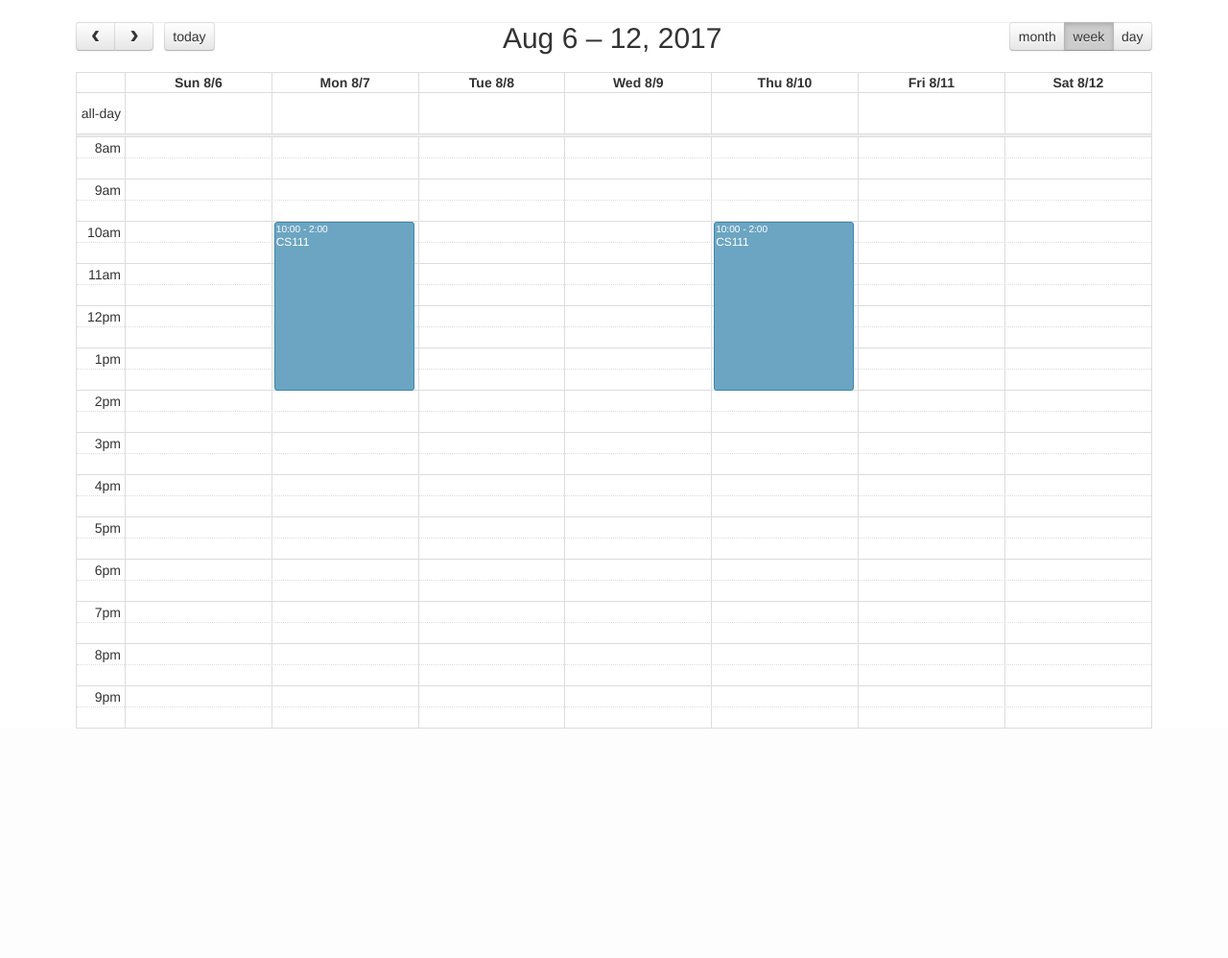
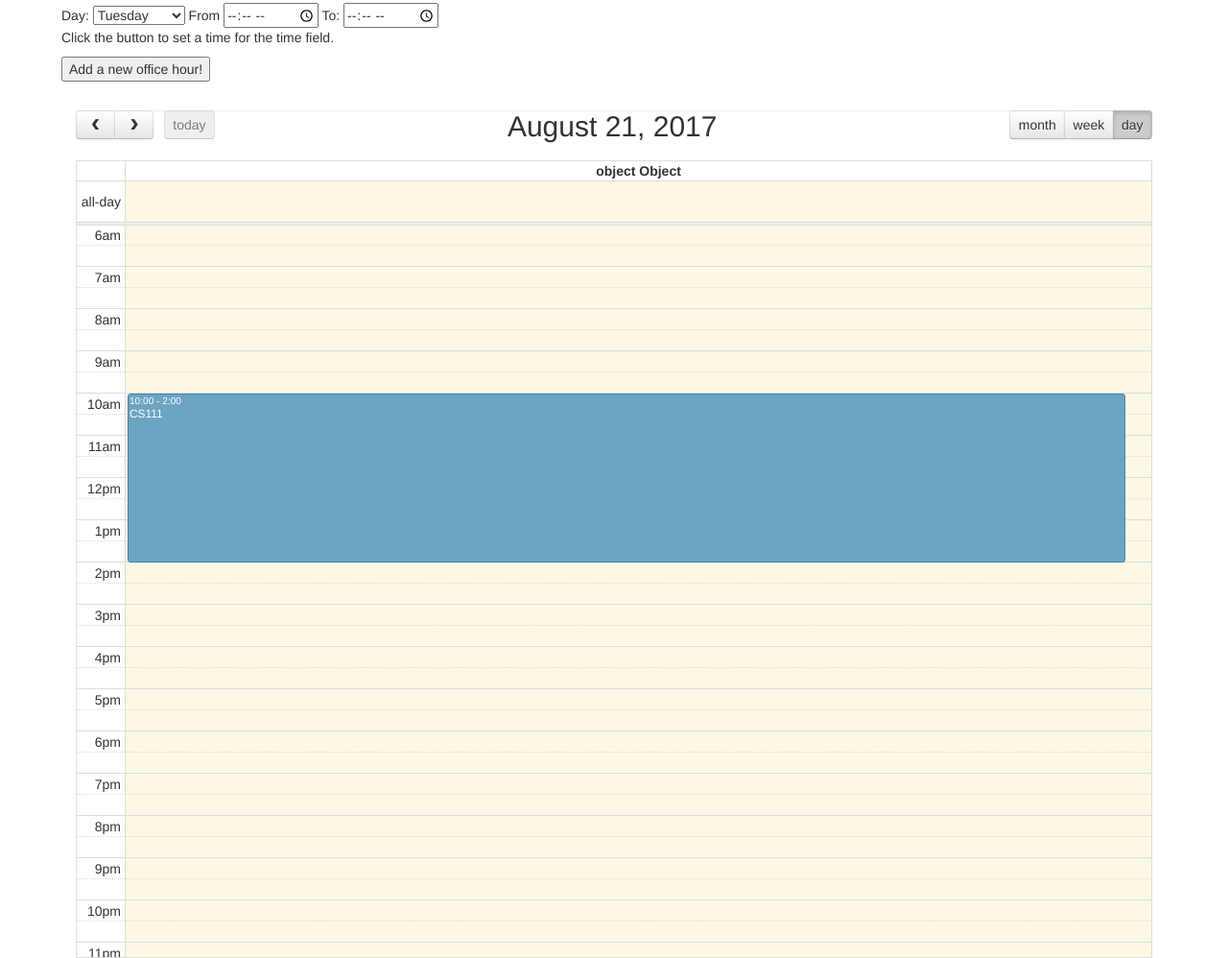
Before and after one commit to Eva-Zhong/my-django-app, a Django app: template blog/templates/blog/post_detail.html in a window 1280 px wide. Shown: the part 851-1849 px from the top of the page at 96% size. Before the commit the page ends 1610 px from the top, so only its background shows below. Run offline with Django 3.2, Linux system fonts and the light colour scheme; the template is opened without the code that fills it, so the values that code supplies are empty; some libraries are stand-ins or nearby versions.

Commit message:
Added time input in post_detail

```diff
--- a/blog/templates/blog/jumbotron.html
+++ b/blog/templates/blog/jumbotron.html
@@ -18,42 +18,51 @@
   <script src="{% static 'js/moment.min.js' %}"></script>
   <script src="{% static 'js/fullcalendar.js' %}"></script>
 
+<script type="text/javascript">
+$(document).ready(function () {
+    var startTime = '10:00';
+    var endTime = '14:00';
+    var dow = [1,4];
+    var lastView;
+    var weekSource = new Object();
+    weekSource.title = 'CS111'; // this should be string
+    weekSource.start = startTime // this should be date object
+    weekSource.end = endTime;
+    weekSource.dow = dow;
+    var week = new Array();
+    week[0] = weekSource;
 
-  <script type="text/javascript">
-    $(document).ready(function() {
-      $('#calendar').fullCalendar({
-        header:
-        {
-          left: 'prev,next today',
-          center: 'title',
-          right: 'month,agendaWeek,agendaDay'
+    $('#calendar').fullCalendar({
+        header: {
+            left: 'prev,next today',
+            center: 'title',
+            right: 'month,agendaWeek,agendaDay'
         },
-        minTime: "08:00:00",
-        maxTime: "22:00:00",
-        contentHeight: 'auto',
+        columnFormat: {
+            month: 'ddd',
+            week: 'ddd d/M',
+            day: 'dddd d/M'
+        },
+        defaultView: 'agendaDay',
 
-        defaultDate: '2017-08-12',
-        defaultView: 'agendaWeek',
-        editable: true,
-        events: [{
-            title:"CS111",
-            start: '10:00', // a start time (10am in this example)
-            end: '14:00', // an end time (2pm in this example)
-            dow: [ 1, 4 ] // Repeat monday and thursday
-        }],
+        viewDisplay: function (view) {
+            if (lastView == 'undefined') {
+                lastView = 'firstRun';
+            }
+            if (view.name !== lastView) {
+                if (view.name == 'agendaWeek') {
+                    $('#calendar').fullCalendar('addEventSource', week);
+                lastView = view.name;
+                }
+            }
+        },
+    });
 
+    $('#calendar').fullCalendar('addEventSource', week);
+    $('#calendar').fullCalendar('rerenderEvents');
+});
+</script>
 
-
-      });
-      // businessHours: {
-      //     // days of week. an array of zero-based day of week integers (0=Sunday)
-      //     dow: [ 1, 2, 3, 4 ], // Monday - Thursday
-      //
-      //     start: '10:00', // a start time (10am in this example)
-      //     end: '18:00', // an end time (6pm in this example)
-      // }
-  });
-  </script>
 
 </head>
 <body>
--- a/blog/templates/blog/post_detail.html
+++ b/blog/templates/blog/post_detail.html
@@ -19,10 +19,29 @@
     </div>
 
     <h style="font-size: 18px; margin-left:auto; margin-right:auto; padding-bottom: 40px;"> View {{ post.title }}'s calendar </h>
+    <div>
+      Day:
+      <select name="select" id="officehourday"> <!--Supplement an id here instead of using 'name'-->
+      <option value="value1">Monday</option>
+      <option value="value2" selected>Tuesday</option>
+      <option value="value3">Wednesday</option>
+      <option value="value3">Thursday</option>
+      <option value="value3">Friday</option>
+      </select>
 
-    <div id='calendar' class="container" style="padding-top: 20px; ></div>
+      From <input type="time" id="startTime">
 
-    <div style="padding-bottom: 200px;"> </div>
+      To:
+       <input type="time" id="endTime">
+
+    <p>Click the button to set a time for the time field.</p>
+
+    <button onclick="displayEvent()">Add a new office hour!</button>
+
+    <p id="demo"></p>
+    </div>
+
+    <div id='calendar' class="container" style="padding-top: 20px;" ></div>
 
   {% endblock %}
 {% endblock %}
```
Also changed, not shown: blog/templates/blog/timeInputs.txt (added, +22 -0 lines).
